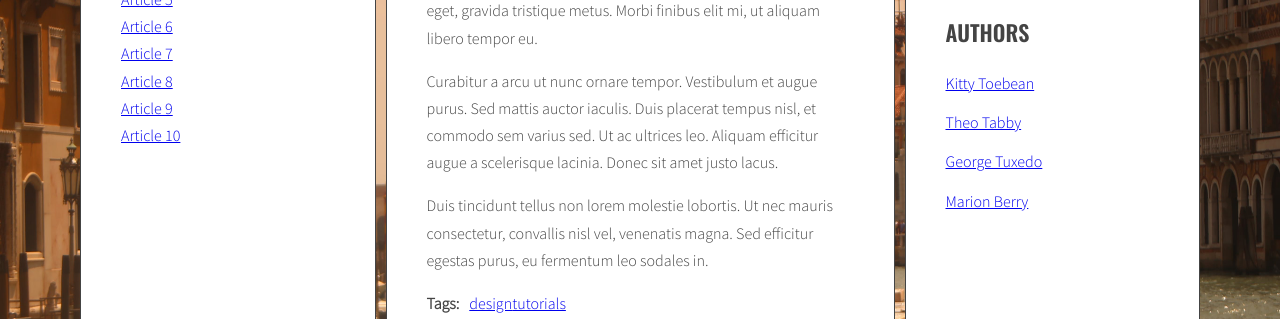
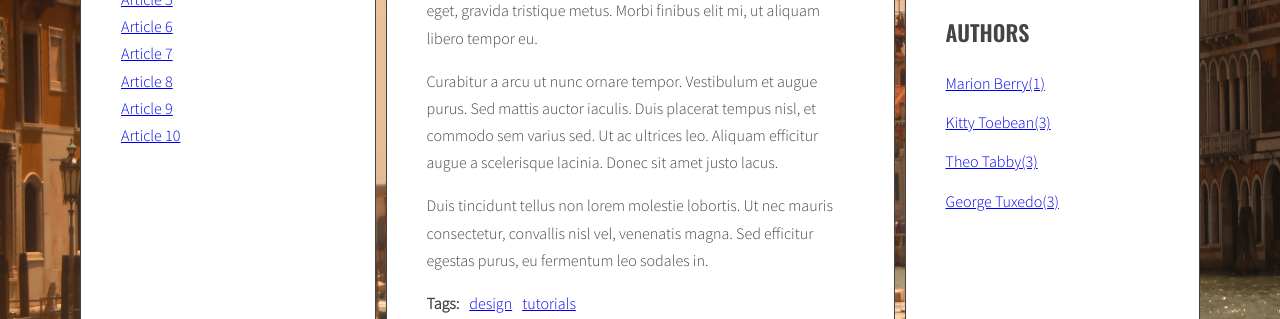
Before and after one commit to Wojczi96/javascript-blog, a website: page index.html in a window 1280 px wide. Shown: the part 481-800 px from the top of the page. Drawn offline with nearby package versions, Linux system fonts and the light colour scheme.

Commit message:
install ESlint + css fix for tags

```diff
--- a/index.html
+++ b/index.html
@@ -36,7 +36,7 @@
                   </ul>
                 </div>
               </article>
-              <article class="post" id="article-2" data-tags="news code" data-author="Theo Tabby">
+              <article class="post" id="article-2" data-tags="news code" data-author="Kitty Toebean">
                 <h3 class="post-title">Article 2</h3>
                 <p class="post-author"></p>
                 <div class="post-content">
@@ -52,7 +52,7 @@
                   </ul>
                 </div>
               </article>
-              <article class="post" id="article-3" data-tags="reviews design" data-author="Fredie Mercury">
+              <article class="post" id="article-3" data-tags="reviews design" data-author="Theo Tabby">
                 <h3 class="post-title">Article 3</h3>
                 <p class="post-author"></p>
                 <div class="post-content">
@@ -67,7 +67,7 @@
                   </ul>
                 </div>
               </article>
-              <article class="post" id="article-4" data-tags="news code" data-author="Bruno Mars">
+              <article class="post" id="article-4" data-tags="news code" data-author="Theo Tabby">
                 <h3 class="post-title">Article 4</h3>
                 <p class="post-author"></p>
                 <div class="post-content">
@@ -83,7 +83,7 @@
                   </ul>
                 </div>
               </article>
-              <article class="post" id="article-5" data-tags="code news" data-author="Tony Montana">
+              <article class="post" id="article-5" data-tags="code news" data-author="Kitty Toebean">
                 <h3 class="post-title">Article 5</h3>
                 <p class="post-author"></p>
                 <div class="post-content">
@@ -115,7 +115,7 @@
                   </ul>
                 </div>
               </article>
-              <article class="post" id="article-7" data-tags="design code news" data-author="Kitty Teobean">
+              <article class="post" id="article-7" data-tags="design code news" data-author="Kitty Toebean">
                 <h3 class="post-title">Article 7</h3>
                 <p class="post-author"></p>
                 <div class="post-content">
@@ -147,7 +147,7 @@
                   </ul>
                 </div>
               </article>
-              <article class="post" id="article-9" data-tags="code news" data-author="Tommy Sporano">
+              <article class="post" id="article-9" data-tags="code news" data-author="George Tuxedo">
                 <h3 class="post-title">Article 9</h3>
                 <p class="post-author"></p>
                 <div class="post-content">
@@ -186,26 +186,26 @@
               </ul>
               <h2 class="section-title">Authors</h2>
               <ul class="list authors">
-                <li>
+                <!-- <li>
                   <a href="#">
                     <span class="author-name">Kitty Toebean</span>
                   </a>
-                </li>
-                <li>
-                  <a href="#">
+                </li> -->
+                <!-- <li>
+                  <a href="#author-Theo Tabby">
                     <span class="author-name">Theo Tabby</span>
                   </a>
                 </li>
                 <li>
-                  <a href="#">
+                  <a href="#author-Theo Tabby">
                     <span class="author-name">George Tuxedo</span>
                   </a>
                 </li>
                 <li>
-                  <a href="#">
+                  <a href="#author-Marion Berry">
                     <span class="author-name">Marion Berry</span>
                   </a>
-                </li>
+                </li> -->
               </ul>
             </aside>
           </main>
--- a/js/script.js
+++ b/js/script.js
@@ -6,9 +6,10 @@ const optArticleSelector = '.post',
   optTitleListSelector = '.titles',
   optArticleTagsSelector = '.post-tags .list',
   optAuthorSelector = '.post-author',
-  optTagsListSelector = '.tags.list ',
+  optTagsListSelector = '.tags.list',
   optCloudClassCount = '5',
-  optCloudClassPrefix = 'tag-size-';
+  optCloudClassPrefix = 'tag-size-',
+  optAuthorsListSelector = '.list.authors';
 
 
 function titleClickHandler(event){
@@ -122,7 +123,7 @@ function generateTags (){
   console.log('tagsParams:', tagsParams);
   let allTagsHTML = '';
   for(let tag in allTags){
-    allTagsHTML += '<li><a class="'+ calculateTagClass(allTags[tag], tagsParams) +'" href="#tag-' + tag + '">' + tag + ' (' + allTags[tag] + ') ';
+    allTagsHTML += '<li><a class="'+ calculateTagClass(allTags[tag], tagsParams) +'" href="#tag-' + tag + '">' + tag + ' (' + allTags[tag] + ')</a></li>';
   }
   tagList.innerHTML = allTagsHTML;
 }
@@ -156,6 +157,8 @@ addClickListenersToTags();
 
 
 function generateAuthors(){
+  let allAuthors = {};
+
   const genAuthors = document.querySelectorAll(optArticleSelector);
   for(let genAuthor of genAuthors){
     const author = genAuthor.querySelector(optAuthorSelector);
@@ -165,7 +168,19 @@ function generateAuthors(){
     const linkHTMLThree = '<a href="#author-' + authorsName + '"><span>' + authorsName + '</span></a>';
     html = html + linkHTMLThree;
     author.innerHTML = html;
+    //
+    if(!allAuthors.hasOwnProperty(authorsName)){
+      allAuthors[authorsName] = 1;
+    } else {
+      allAuthors[authorsName]++;
+    }
   }
+  const authorsList = document.querySelector(optAuthorsListSelector);
+  let allAuthorsHTML = '';
+  for(let authorsName in allAuthors){
+     allAuthorsHTML += '<li><a href="#author-' + authorsName +'">' + authorsName + '(' + allAuthors[authorsName] + ')</a></li>';
+  }
+  authorsList.innerHTML = allAuthorsHTML;
 }
 generateAuthors();
 
--- a/package.json
+++ b/package.json
@@ -27,6 +27,7 @@
   "devDependencies": {
     "autoprefixer": "^10.2.4",
     "browser-sync": "^2.29.3",
+    "eslint": "^8.53.0",
     "html-validate": "^8.6.0",
     "mkdirp": "^3.0.1",
     "npm-run-all": "^4.1.5",
--- a/sass/style.scss
+++ b/sass/style.scss
@@ -138,6 +138,9 @@ body {
   p {
     margin: 0 10px 0 0;
   }
+  ul li {
+    padding-right: 10px;
+  }
 }
 
 /* Tags */
```
Also changed, not shown: css/style.css, 2 other files.
